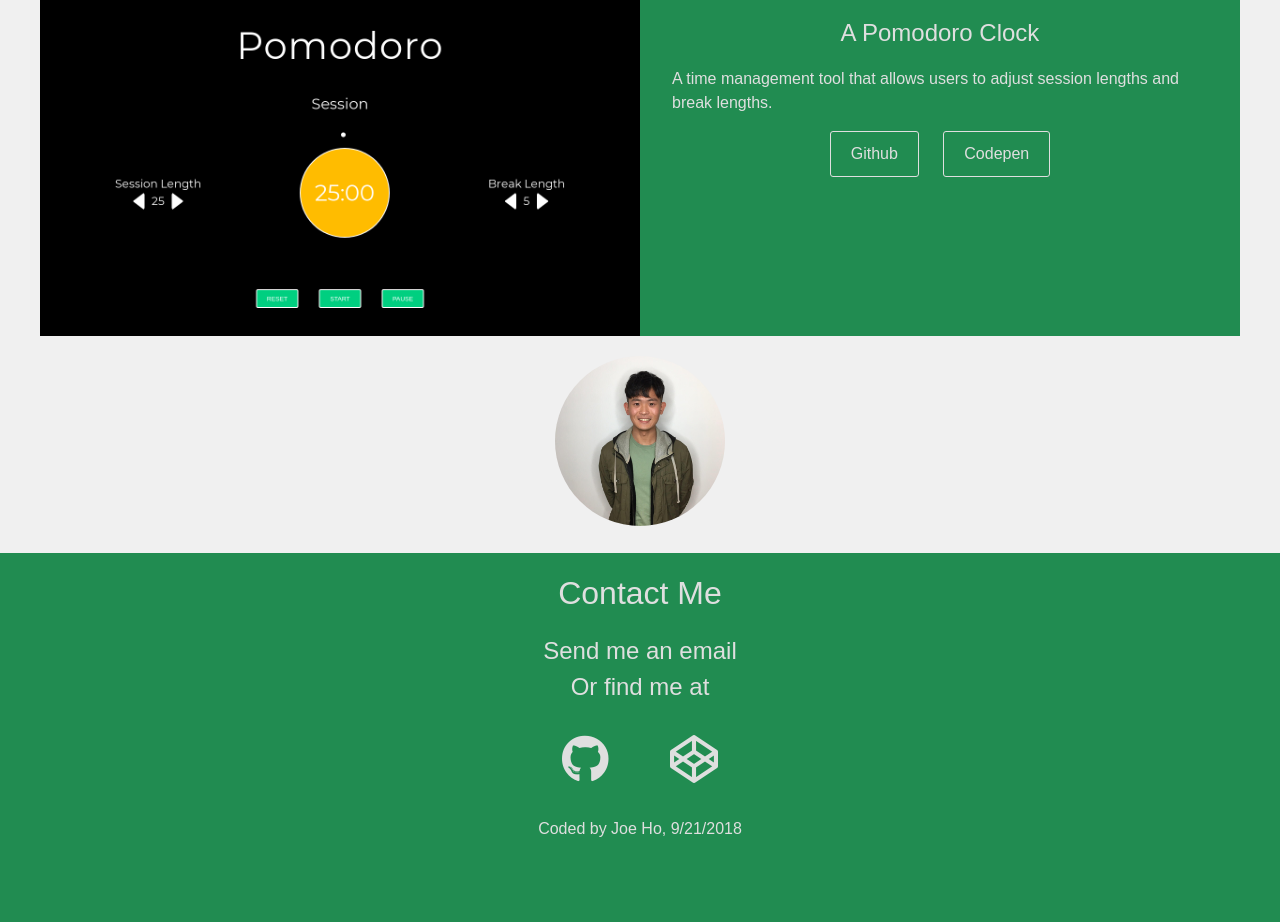
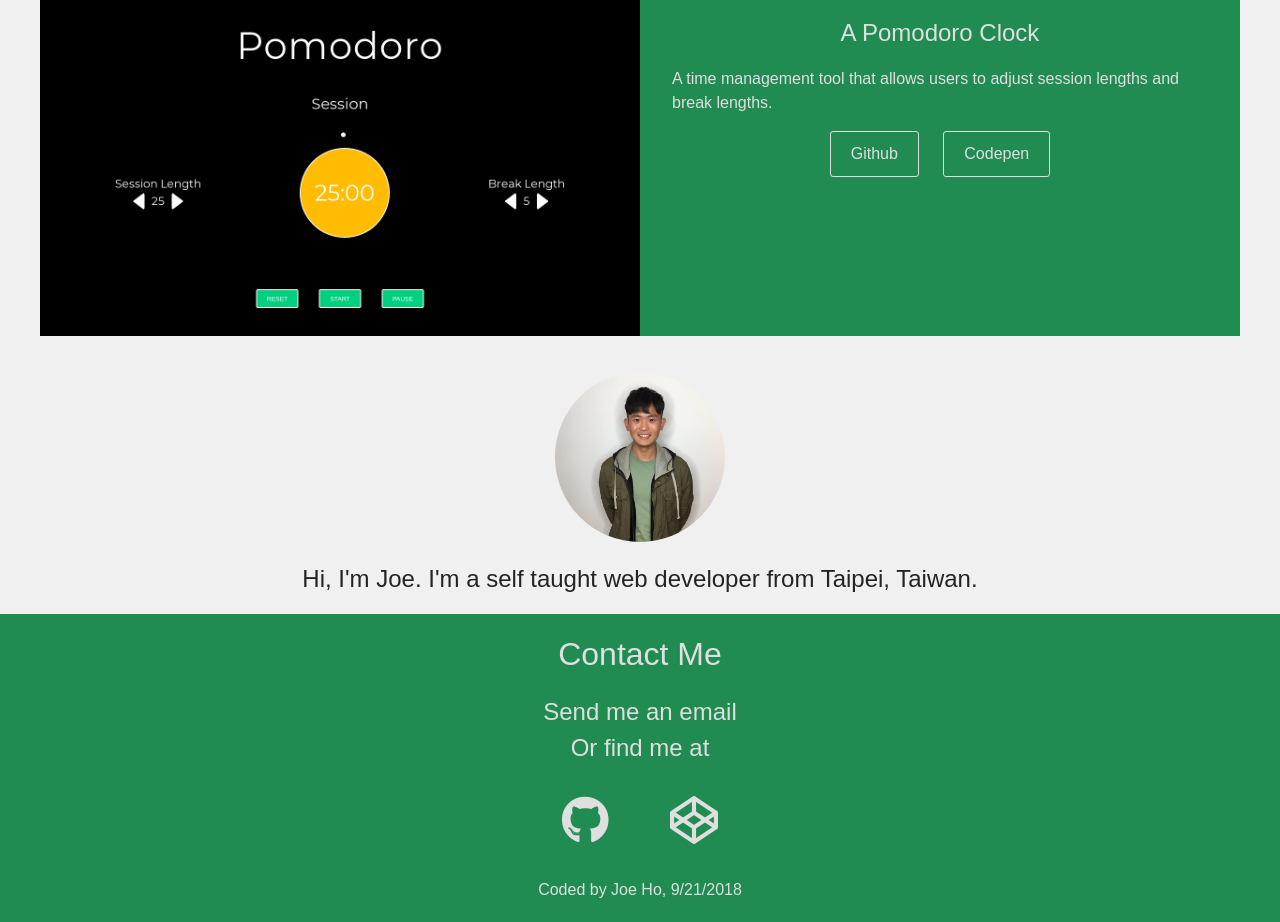
Before and after one commit to Nazlai/Joe-portfolio, a PHP site: page / in a window 1280 px wide. Shown: the part 1429-2351 px from the top of the page. Before the commit the page ends 2266 px from the top, so only its background shows below. Run offline with PHP 8.4, Linux system fonts and the light colour scheme; some libraries are stand-ins or nearby versions.

Commit message:
added about me text

```diff
--- a/index.html
+++ b/index.html
@@ -180,7 +180,7 @@
     <!-- Self introduction -->
     <article class="aboutMe" id="about">
       <img src="assets/about-me__img/Joe__img--tinified.JPG" alt="Joe Ho" class="aboutMe__img">
-      <p class="aboutMe__text"></p>
+      <p class="aboutMe__text">Hi, I'm Joe. I'm a self taught web developer from Taipei, Taiwan. </p>
     </article>
     <!-- Contact me -->
     <article class="contact" id="contact">
--- a/scss/components/_aboutMe.scss
+++ b/scss/components/_aboutMe.scss
@@ -4,5 +4,12 @@
         height: 170px;
         width: 170px;
         border-radius: 100%;
+        margin: 1em;
+    }
+    &__text{
+        padding: 0 1em;
+        color: #242424;
+        font-size: 1.5em;
+        line-height: 1.2;
     }
 }
--- a/stylesheet/styles.css
+++ b/stylesheet/styles.css
@@ -180,6 +180,13 @@ body {
   height: 170px;
   width: 170px;
   border-radius: 100%;
+  margin: 1em;
+}
+.aboutMe__text {
+  padding: 0 1em;
+  color: #242424;
+  font-size: 1.5em;
+  line-height: 1.2;
 }
 
 .contact {
```
Also changed, not shown: 1 other file.
